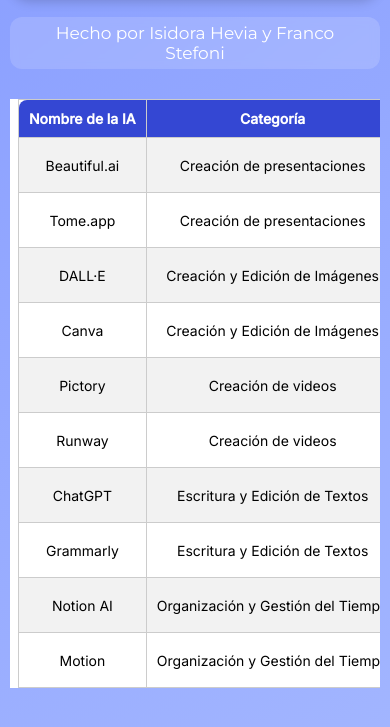
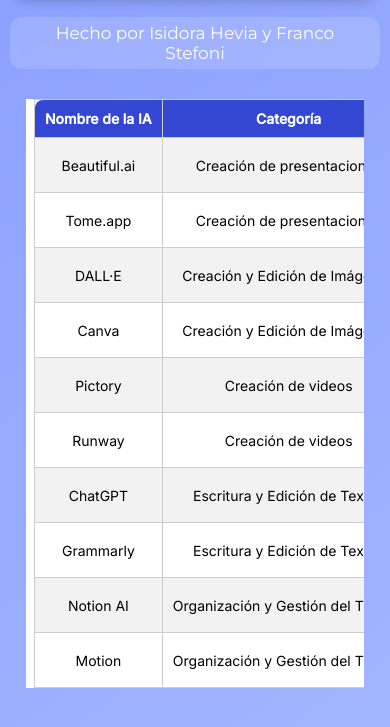
Before and after one commit to francostefoni/Mapa-ia, a plain HTML site: page index.html in a window 390 px wide. Shown: the part 121-848 px from the top of the page. Drawn offline with Linux system fonts and the light colour scheme.

Commit message:
Update style.css

```diff
--- a/style.css
+++ b/style.css
@@ -258,3 +258,13 @@ body.fade-out {
   outline: none;
   -webkit-tap-highlight-color: transparent;
 }
+.tabla-wrapper {
+  overflow-x: auto;
+  padding: 0 10px;
+}
+
+@media (max-width: 768px) {
+  .tabla-wrapper {
+    padding: 0 16px;
+  }
+}
```
